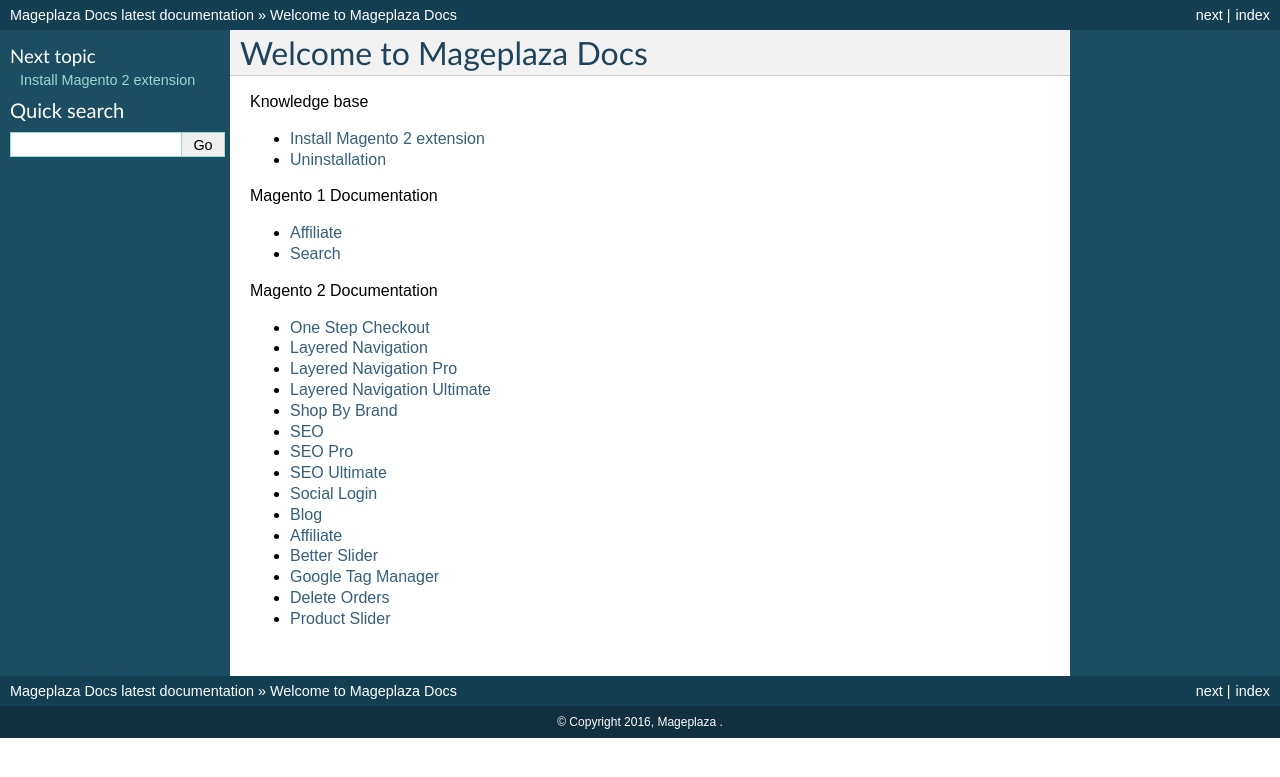
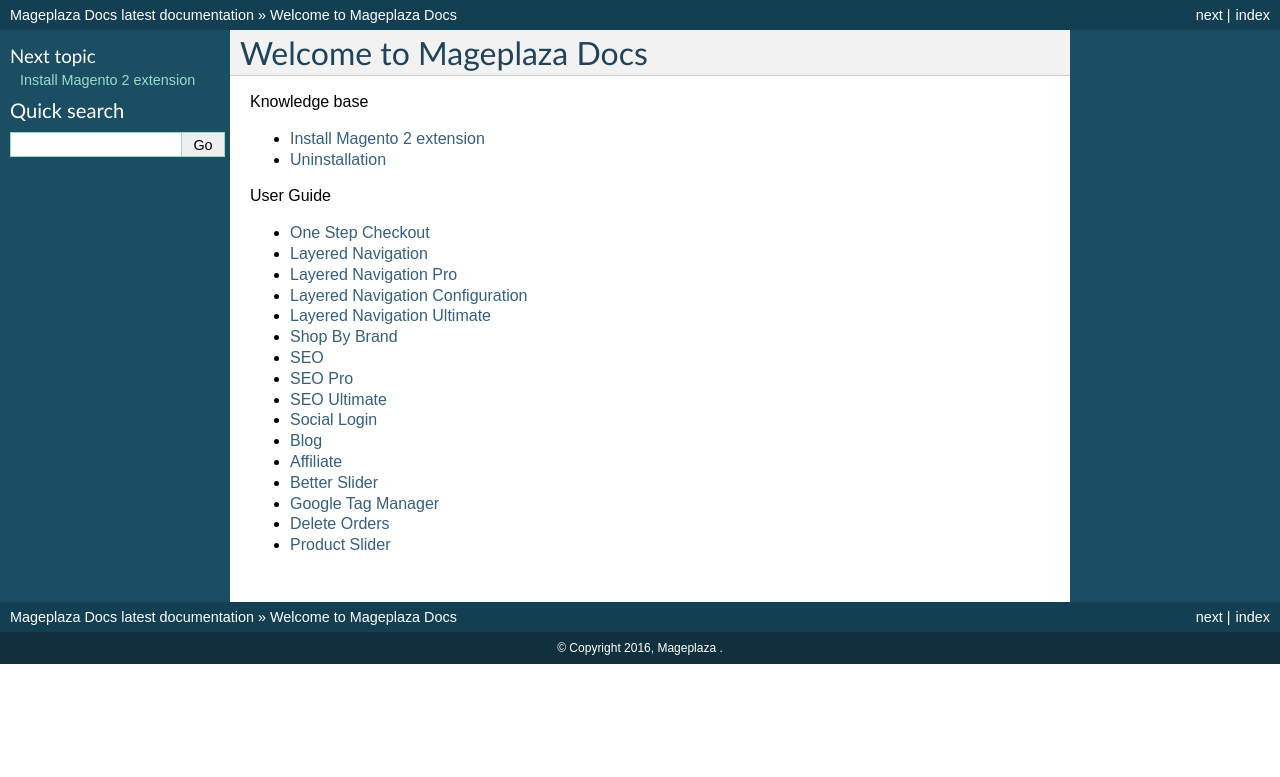
Before and after one commit to magepages/mpdocs, a Sphinx documentation site: the page built from docs/index.rst, in a window 1280 px wide. Shown: the top 777 px of the page. Built offline with Sphinx 7.4.7, drawn with Linux system fonts in a browser that asks for light colours; pages that are not in the unit, such as notebooks, are missing from menus.

Commit message:
Auto update

```diff
--- a/docs/index.rst
+++ b/docs/index.rst
@@ -12,20 +12,11 @@
 
 
 
-.. toctree::
-   :maxdepth: 1
-   :glob:
-   :caption: Magento 1 Documentation
-
-   affiliate/index
-   search/index
-
-
 
 .. toctree::
    :maxdepth: 1
    :glob:
-   :caption: Magento 2 Documentation
+   :caption: User Guide
 
    one-step-checkout-m2/index
    layered-navigation-m2/index
```
Also changed, not shown: docs/blog-m2/user-guide.rst (+0 -8 lines), docs/layered-navigation-pro/user-guide.rst (+4 -4 lines).
